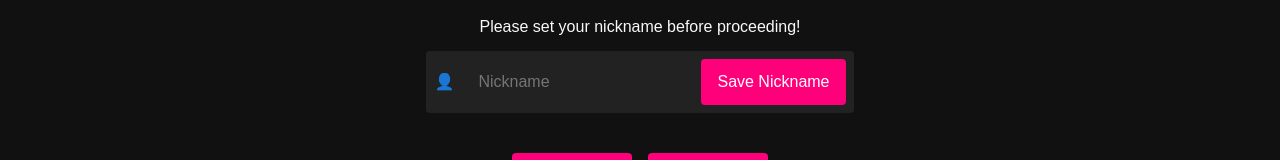
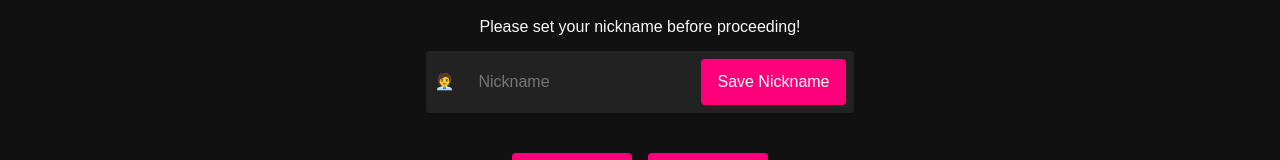
Before and after one commit to kimpublic/startup, a React (Vite) app: page / in a window 1280 px wide. Both pictures are taken after typing "name@example.com", "Sample123" into the empty fields and a click on the button "Login". Shown: the part 378-538 px from the top of the page. Built offline with nearby package versions, Linux system fonts and the light colour scheme.

Commit message:
icon for nickname changed

```diff
--- a/src/login/login.jsx
+++ b/src/login/login.jsx
@@ -59,7 +59,7 @@ export function Login({ authState, userEmail, nickName, onLogin, onLogout }) {
 
         {/* 닉네임 글자수 제한 기능과 비속어 검사해야함함 */}
         <div className="input-row" style={{ maxWidth: '500px' }}>
-          <span>👤</span>
+          <span>🧑‍💼</span>
           <input
             type="text"
             value={tempNick}
```
